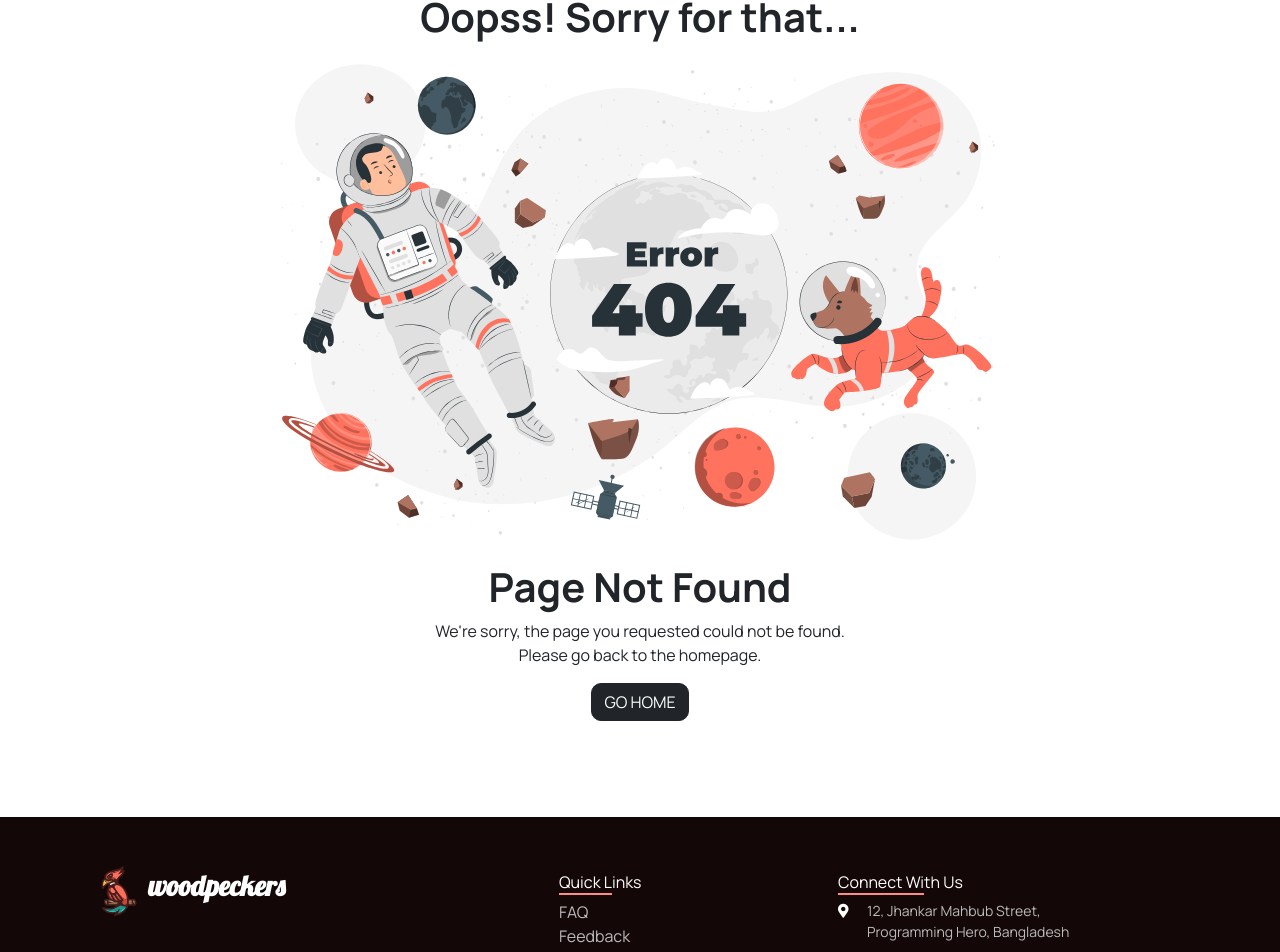
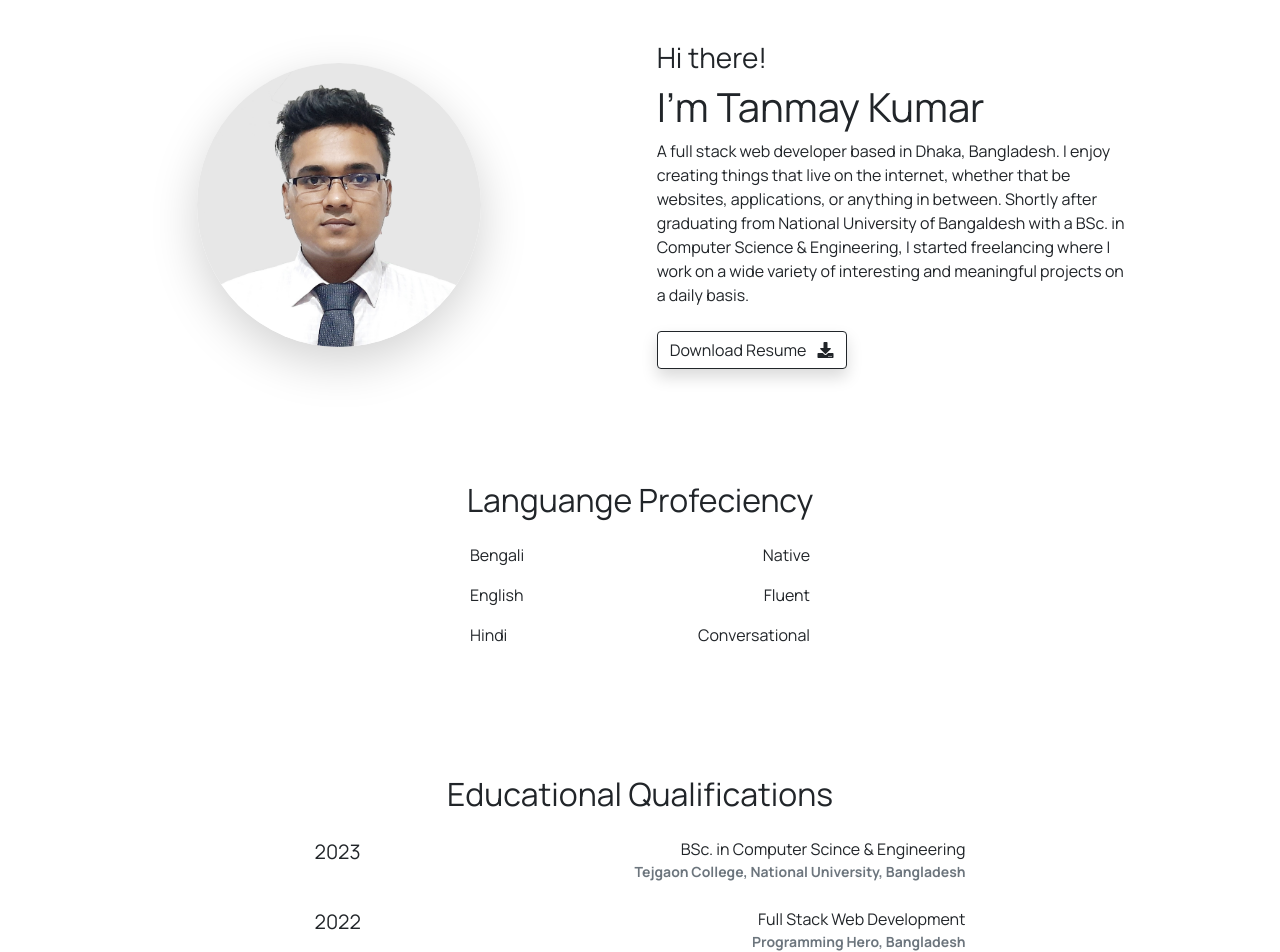
Before and after one commit to itstanmaykumar/wood-peckers-client-side, a React (Create React App) app: page /portfolio in a window 1280 px wide. Shown: the part 104-1056 px from the top of the page. Built offline with nearby package versions, Linux system fonts and the light colour scheme; no server answers; the HTML template or start-up script is replaced by a standard one.

Commit message:
added portfolio

```diff
--- a/src/App.js
+++ b/src/App.js
@@ -2,6 +2,7 @@ import { Route, Routes } from "react-router-dom";
 import { ToastContainer } from "react-toastify";
 import 'react-toastify/dist/ReactToastify.css';
 import AdminRoute from "./components/AdminRoute/AdminRoute";
+import Blogs from "./components/Blogs/Blogs";
 import AddProduct from "./components/Dashboard/AdminDash/AddProduct";
 import MakeAdmin from "./components/Dashboard/AdminDash/MakeAdmin";
 import ManageOrders from "./components/Dashboard/AdminDash/ManageOrders";
@@ -12,6 +13,7 @@ import AddReview from "./components/Dashboard/UserDash/AddReview";
 import MyOrders from "./components/Dashboard/UserDash/MyOrders";
 import Home from "./components/Home/Home";
 import NotFound from "./components/NotFound/NotFound";
+import Portfolio from "./components/Portfolio/Portfolio";
 import PrivateRoute from "./components/PrivateRoute/PrivateRoute";
 import ProductDetails from "./components/Products/ProductDetails";
 import Products from "./components/Products/Products";
@@ -74,6 +76,8 @@ function App() {
             <MakeAdmin></MakeAdmin>
           </AdminRoute>
         }></Route>
+        <Route path="/blogs" element={<Blogs></Blogs>}></Route>
+        <Route path="/portfolio" element={<Portfolio></Portfolio>}></Route>
         <Route path="/signin" element={<Signin></Signin>}></Route>
         <Route path="/signup" element={<Signup></Signup>}></Route>
         <Route path="*" element={<NotFound></NotFound>}></Route>
--- /dev/null
+++ b/src/components/Blogs/Blogs.js
@@ -0,0 +1,64 @@
+import React from 'react';
+
+const Blogs = () => {
+    return (
+        <section className='container'>
+            <div className="mx-auto px-3 pb-5 mx-3 my-5">
+                <h1 className="my-4 p-3 text-center">Explore Our Recent Blogs</h1>
+                <article className="p-5 rounded-10 shadow-lg">
+                    <h3 className="mb-3">Difference between Authentication and Authorization -</h3>
+                    <p>Authentication & Authorization are both used to maintain the safety of the resources of an automated system. Despite the similar-sounding terms, authentication and authorization are very different process with respect to each other. Authentication validates if the users are whom they claim to be. On the other hand, Authorization gives permission to access the resourses of the system. Authentication identifies the user, but authorization identifies the permission of accessibility of that user. Authentication is done before authorization. Authorization works through passwords & credentials, but authentication works through settings maintained by security teams.</p>
+                </article>
+                <article className="p-5 my-5 rounded-10 shadow-lg">
+                    <h3 className="mb-3">Why are you using firebase? What other options do you have to implement authentication?</h3>
+                    <p>I using Firebase to host my website and to authenticate my website.</p>
+                    <p>Firebase is a traditional Social Authentication method. It's is widely popular now-a-days. Though there exist some other methods of authentication. Such as -</p>
+                    <ul>
+                        <li>
+                            <h5>Token Authentication</h5>
+                            <p>In this method, a digitally encoded signature is used to authenticate and authorize the correct user.</p>
+                        </li>
+                        <li className='my-3'>
+                            <h5>Standard Authentication</h5>
+                            <p>This method helps users authenticate by entering their credentials using a user id and a strong password.</p>
+                        </li>
+                        <li className='my-3'>
+                            <h5>Multi-Factor Authentication (MFA)</h5>
+                            <p>It is a multi-layered authentication method which examines the identity of users for login or other access permission.</p>
+                        </li>
+                        <li >
+                            <h5>Passwordless Authentication</h5>
+                            <p>In this method, a magic link, fingerprint, PIN, or a secret token delivered via email or text message is used to authenticate and authorize the correct user.</p>
+                        </li>
+                    </ul>
+                </article>
+                <article className="p-5 my-5 rounded-10 shadow-lg">
+                    <h3 className="mb-3">What other services does firebase provide other than authentication?</h3>
+                    <div>
+                        <p>There are many services which Firebase provides, Most useful of them is Authentication. But there are also some useful services that help you to develop high-quality mobile and web applications. Such as -</p>
+                        <ul>
+                            <li>
+                                <h5>Cloud Messaging</h5>
+                                <p>Firebase can implement notifications, and it is fast, reliable, and scalable.</p>
+                            </li>
+                            <li className='my-3'>
+                                <h5>Dynamic Links</h5>
+                                <p>Firebase can generate deep links which redirect user to your applications.</p>
+                            </li>
+                            <li className='my-3'>
+                                <h5>Predictions</h5>
+                                <p>Firebase can help in making predictions about your application decisions with the help of google's AI.</p>
+                            </li>
+                            <li >
+                                <h5>Google Analytics</h5>
+                                <p>Firebase can help in growing and managing your application. It can become helpful in tracking user demographics, behavior, purchasing patterns, revenue reports.</p>
+                            </li>
+                        </ul>
+                    </div>
+                </article>
+            </div>
+        </section>
+    );
+};
+
+export default Blogs;
--- a/src/components/Dashboard/AdminDash/ManageOrders.js
+++ b/src/components/Dashboard/AdminDash/ManageOrders.js
@@ -102,18 +102,18 @@ const ManageOrders = () => {
                                                                 ) : (
                                                                     <td>
                                                                         <button className="btn text-danger p-0" data-bs-toggle="modal" data-bs-target="#confirmationModal">Delete</button>
-                                                                        <div class="modal fade" id="confirmationModal" tabindex="-1" aria-labelledby="confirmationModalLabel" aria-hidden="true">
-                                                                            <div class="modal-dialog text-dark">
-                                                                                <div class="modal-content">
-                                                                                    <div class="modal-header">
-                                                                                        <h4 class="modal-title fw-bolder text-main" id="confirmationModalLabel">Please Confirm</h4>
-                                                                                        <button type="button" class="btn-close" data-bs-dismiss="modal" aria-label="Close"></button>
+                                                                        <div className="modal fade" id="confirmationModal" tabindex="-1" aria-labelledby="confirmationModalLabel" aria-hidden="true">
+                                                                            <div className="modal-dialog text-dark">
+                                                                                <div className="modal-content">
+                                                                                    <div className="modal-header">
+                                                                                        <h4 className="modal-title fw-bolder text-main" id="confirmationModalLabel">Please Confirm</h4>
+                                                                                        <button type="button" className="btn-close" data-bs-dismiss="modal" aria-label="Close"></button>
                                                                                     </div>
-                                                                                    <div class="modal-body">
+                                                                                    <div className="modal-body">
                                                                                         <h5>Are you sure, you want to delete this order?</h5>
                                                                                     </div>
-                                                                                    <div class="modal-footer">
-                                                                                        <button onClick={() => handleDeleteOrder(order._id)} type="button" class="btn btn-main" data-bs-dismiss="modal">Cancel Order</button>
+                                                                                    <div className="modal-footer">
+                                                                                        <button onClick={() => handleDeleteOrder(order._id)} type="button" className="btn btn-main" data-bs-dismiss="modal">Cancel Order</button>
                                                                                     </div>
                                                                                 </div>
                                                                             </div>
--- a/src/components/Dashboard/AdminDash/ManageProducts.js
+++ b/src/components/Dashboard/AdminDash/ManageProducts.js
@@ -1,4 +1,3 @@
-import axios from 'axios';
 import React from 'react';
 import { toast } from 'react-toastify';
 import axiosPrivate from '../../../api/axiosPrivate';
@@ -55,18 +54,18 @@ const ManageProducts = () => {
                                                             <td>{product.stock}</td>
                                                             <td>
                                                                 <button className="btn text-danger p-0" data-bs-toggle="modal" data-bs-target="#confirmationModal">Delete</button>
-                                                                <div class="modal fade" id="confirmationModal" tabindex="-1" aria-labelledby="confirmationModalLabel" aria-hidden="true">
-                                                                    <div class="modal-dialog text-dark">
-                                                                        <div class="modal-content">
-                                                                            <div class="modal-header">
-                                                                                <h4 class="modal-title fw-bolder text-main" id="confirmationModalLabel">Please Confirm</h4>
-                                                                                <button type="button" class="btn-close" data-bs-dismiss="modal" aria-label="Close"></button>
+                                                                <div className="modal fade" id="confirmationModal" tabindex="-1" aria-labelledby="confirmationModalLabel" aria-hidden="true">
+                                                                    <div className="modal-dialog text-dark">
+                                                                        <div className="modal-content">
+                                                                            <div className="modal-header">
+                                                                                <h4 className="modal-title fw-bolder text-main" id="confirmationModalLabel">Please Confirm</h4>
+                                                                                <button type="button" className="btn-close" data-bs-dismiss="modal" aria-label="Close"></button>
                                                                             </div>
-                                                                            <div class="modal-body">
+                                                                            <div className="modal-body">
                                                                                 <h5>Are you sure, you want to delete this product?</h5>
                                                                             </div>
-                                                                            <div class="modal-footer">
-                                                                                <button onClick={() => deleteProduct(product._id)} type="button" class="btn btn-main" data-bs-dismiss="modal">Cancel Order</button>
+                                                                            <div className="modal-footer">
+                                                                                <button onClick={() => deleteProduct(product._id)} type="button" className="btn btn-main" data-bs-dismiss="modal">Cancel Order</button>
                                                                             </div>
                                                                         </div>
                                                                     </div>
--- a/src/components/Dashboard/UserDash/MyOrders.js
+++ b/src/components/Dashboard/UserDash/MyOrders.js
@@ -1,7 +1,6 @@
 import axios from 'axios';
 import React, { useEffect, useState } from 'react';
 import { useAuthState } from 'react-firebase-hooks/auth';
-import { useNavigate } from 'react-router-dom';
 import { toast } from 'react-toastify';
 import axiosPrivate from '../../../api/axiosPrivate';
 import { auth } from '../../../firebase.init';
@@ -10,8 +9,6 @@ import DashNav from '../DashNav';
 const MyOrders = () => {
     const [orders, setOrders] = useState([]);
     const [user] = useAuthState(auth);
-    const navigate = useNavigate();
-
 
     const getMyOrders = async () => {
         const email = user?.email;
@@ -82,18 +79,18 @@ const MyOrders = () => {
                                                         <button onClick={() => handlePayment(order._id)} className="btn btn-warning d-block w-100 mb-2">Pay Now</button>
                                                         <button className="btn btn-main d-block w-100" data-bs-toggle="modal" data-bs-target="#confirmationModal">Cancel</button>
 
-                                                        <div class="modal fade" id="confirmationModal" tabindex="-1" aria-labelledby="confirmationModalLabel" aria-hidden="true">
-                                                            <div class="modal-dialog">
-                                                                <div class="modal-content">
-                                                                    <div class="modal-header">
-                                                                        <h4 class="modal-title fw-bolder text-main" id="confirmationModalLabel">Please Confirm</h4>
-                                                                        <button type="button" class="btn-close" data-bs-dismiss="modal" aria-label="Close"></button>
+                                                        <div className="modal fade" id="confirmationModal" tabindex="-1" aria-labelledby="confirmationModalLabel" aria-hidden="true">
+                                                            <div className="modal-dialog">
+                                                                <div className="modal-content">
+                                                                    <div className="modal-header">
+                                                                        <h4 className="modal-title fw-bolder text-main" id="confirmationModalLabel">Please Confirm</h4>
+                                                                        <button type="button" className="btn-close" data-bs-dismiss="modal" aria-label="Close"></button>
                                                                     </div>
-                                                                    <div class="modal-body">
+                                                                    <div className="modal-body">
                                                                         <h5>Are you sure, you want to cancel this order?</h5>
                                                                     </div>
-                                                                    <div class="modal-footer">
-                                                                        <button onClick={() => handleCancelOrder(order._id)} type="button" class="btn btn-main" data-bs-dismiss="modal">Cancel Order</button>
+                                                                    <div className="modal-footer">
+                                                                        <button onClick={() => handleCancelOrder(order._id)} type="button" className="btn btn-main" data-bs-dismiss="modal">Cancel Order</button>
                                                                     </div>
                                                                 </div>
                                                             </div>
--- /dev/null
+++ b/src/components/Portfolio/Portfolio.js
@@ -0,0 +1,60 @@
+import React from 'react';
+import propic from '../../media/me.jpg';
+
+const Portfolio = () => {
+    return (
+        <main className='container'>
+            <section className="row pt-4 justify-content-evenly align-items-center">
+                <div className="col-lg-4 col-md-7 col-9 m-5 px-5">
+                    <img className='w-100 rounded-circle shadow-lg' src={propic} />
+                </div>
+                <div className="col-lg-6 my-5 px-5">
+                    <h3>Hi there!</h3>
+                    <h1>I'm <span>Tanmay Kumar</span></h1>
+                    <p className='mb-4'>
+                        A full stack web developer based in Dhaka, Bangladesh. I enjoy creating things that live on the internet, whether that be websites, applications, or anything in between. Shortly after graduating from National University of Bangaldesh with a BSc. in Computer Science & Engineering, I started freelancing where I work on a wide variety of interesting and meaningful projects on a daily basis.
+                    </p>
+                    <a className='btn btn-outline-dark shadow' href='https://drive.google.com/file/d/1ooOsCEIZD8JJOvnQ4MsFoWNQO2tmusdX/view?usp=sharing' target="_blank">Download Resume <i className="ps-2 fas fa-download"></i></a>
+                </div>
+            </section>
+            <section className="container px-5 pt-3 mb-5">
+                <h2 className='mt-5 mb-4 text-center'>Languange Profeciency</h2>
+                <div className='col-md-4 mx-auto d-flex justify-content-between'>
+                    <p>Bengali</p>
+                    <p>Native</p>
+                </div>
+                <div className='col-md-4 mx-auto d-flex justify-content-between'>
+                    <p>English</p>
+                    <p>Fluent</p>
+                </div>
+                <div className='col-md-4 mx-auto d-flex justify-content-between'>
+                    <p>Hindi</p>
+                    <p>Conversational</p>
+                </div>
+            </section>
+            <section className='py-3 mb-5'>
+                <h2 className='mt-5 mb-4 text-center'>Educational Qualifications</h2>
+                <div className="col-lg-7 mx-auto d-flex justify-content-between">
+                    <div className="col-md-2">
+                        <p className="fs-5">2023</p>
+                    </div>
+                    <div className="col-md-8">
+                        <small className='fs-6 text-end d-block'>BSc. in Computer Scince & Engineering</small>
+                        <small className='text-end d-block text-secondary fw-bolder'>Tejgaon College, National University, Bangladesh</small>
+                    </div>
+                </div>
+                <div className="my-4 col-lg-7 mx-auto d-flex justify-content-between">
+                    <div className="col-md-2">
+                        <p className="fs-5">2022</p>
+                    </div>
+                    <div className="col-md-8">
+                        <small className='fs-6 text-end d-block'>Full Stack Web Development</small>
+                        <small className='text-end d-block text-secondary fw-bolder'>Programming Hero, Bangladesh</small>
+                    </div>
+                </div>
+            </section>
+        </main>
+    );
+};
+
+export default Portfolio;
--- a/src/components/Shared/Navbar.js
+++ b/src/components/Shared/Navbar.js
@@ -47,10 +47,7 @@ const Navbar = () => {
                             <Link className="nav-link" to="/blogs">Blogs</Link>
                         </li>
                         <li className="nav-item me-2">
-                            <Link className="nav-link" to="/info">Info</Link>
-                        </li>
-                        <li className="nav-item me-2">
-                            <Link className="nav-link" to="/contact">Contact</Link>
+                            <Link className="nav-link" to="/portfolio">Portfolio</Link>
                         </li>
                         {
                             user?.uid &&
```
Also changed, not shown: src/media/me.jpg (added).
